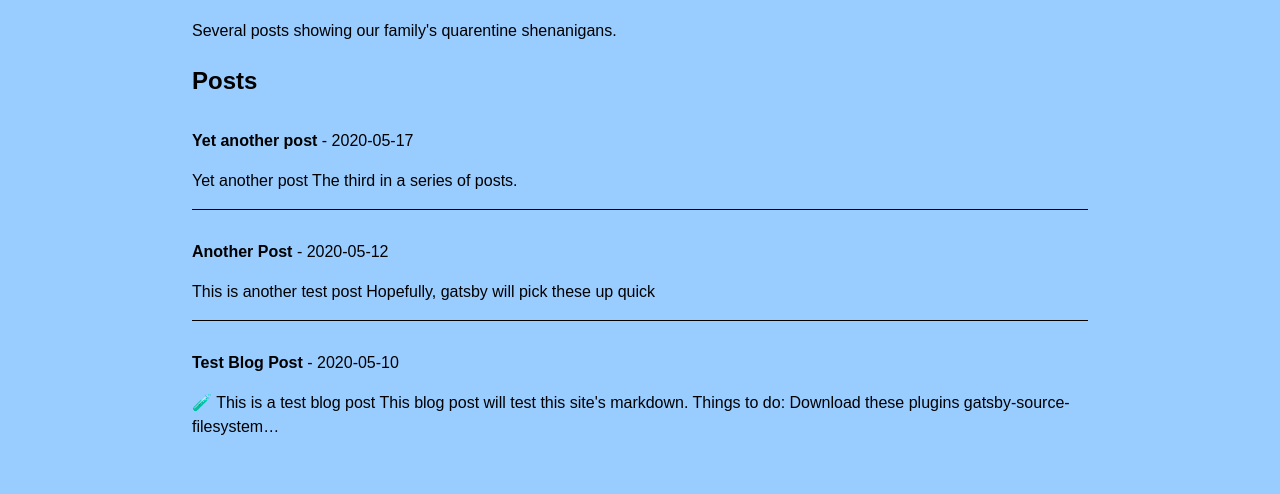
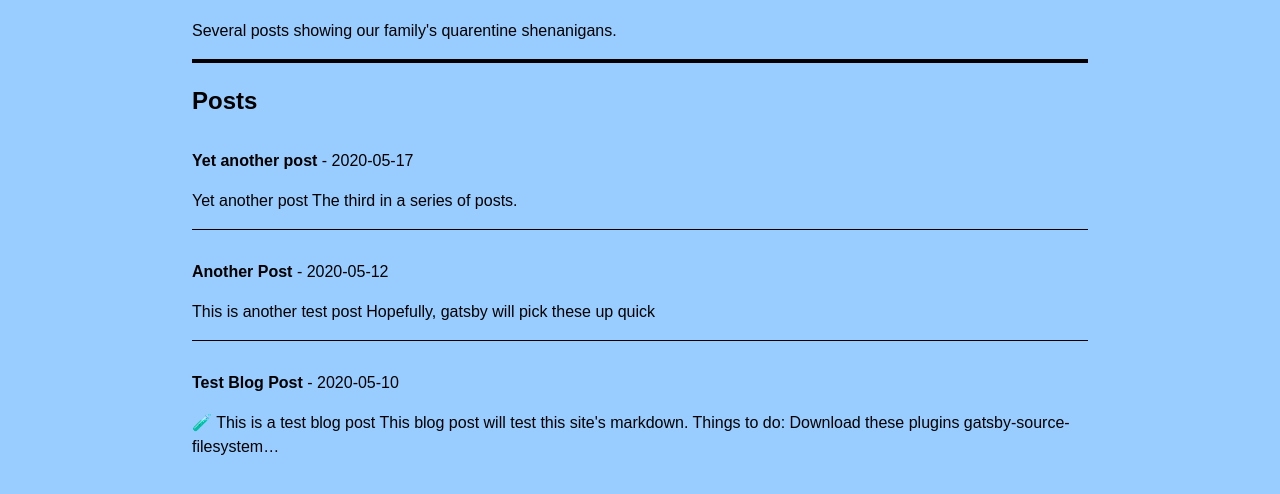
Before and after one commit to mastapegs/pagan-blanchette-family, a Gatsby site: page /blog in a window 1280 px wide. Shown: the part 136-630 px from the top of the page. Built offline with nearby package versions, Linux system fonts and the light colour scheme; Gatsby itself is replaced by a stand-in of ours.

Commit message:
Add <hr> to blog.js

```diff
--- a/src/pages/blog.js
+++ b/src/pages/blog.js
@@ -27,6 +27,7 @@ const Blog = ({ data }) => {
       <p>
         Several posts showing our family's quarentine shenanigans.
       </p>
+      <hr className={styles.hr} />
       <h2>Posts</h2>
       <ul>
         {data.allMarkdownRemark.edges.map(edge => (
--- a/src/pages/blog.module.css
+++ b/src/pages/blog.module.css
@@ -6,3 +6,7 @@
 .post:last-child {
   border-bottom: none;
 }
+
+.hr {
+  border: 2px solid black;
+}
```
